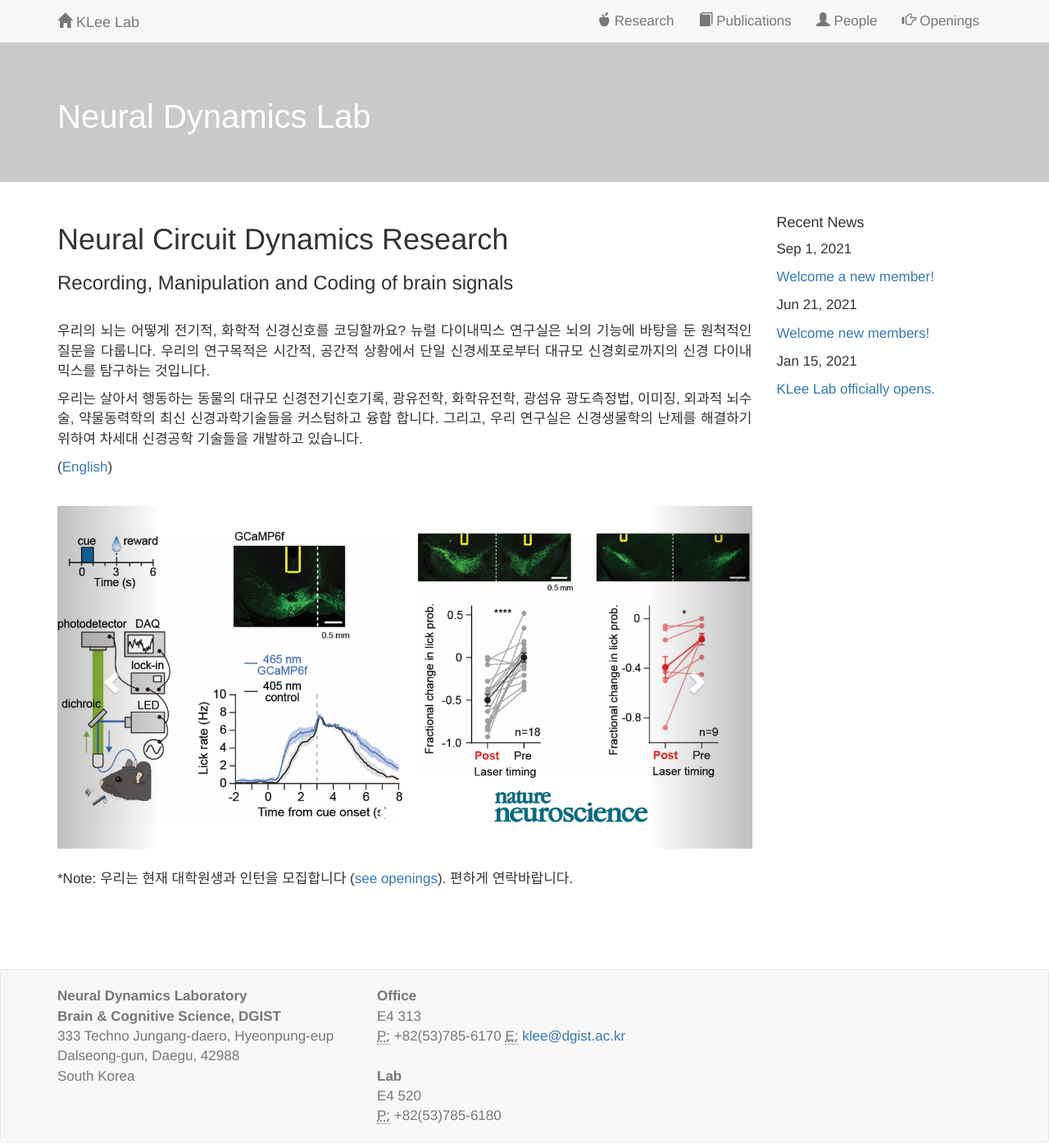
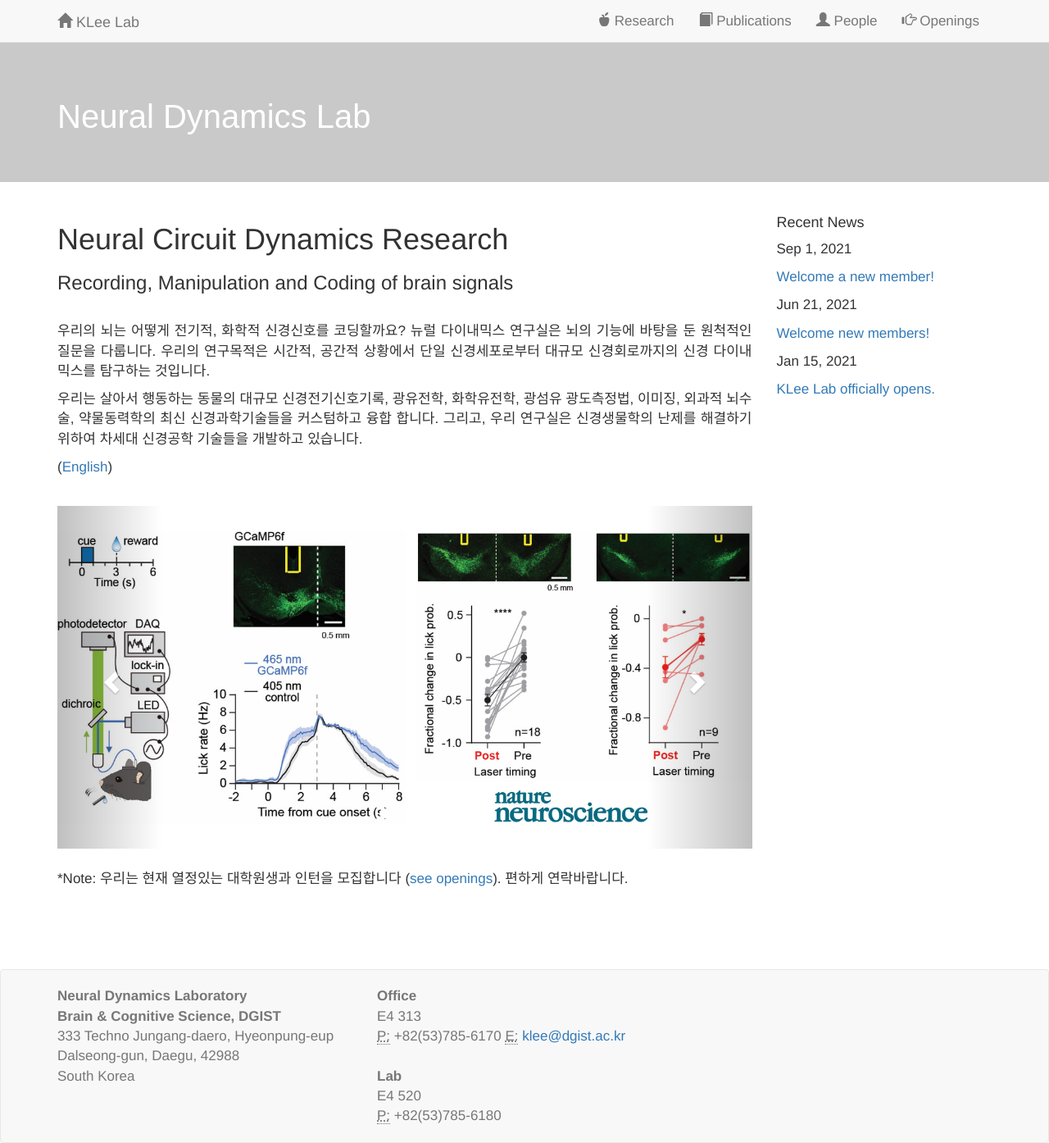
Before and after one commit to kleelab/kleelab.github.io, a Jekyll site: the page built from indexK.html, in a window 1280 px wide. Shown: the whole page at 82% size. Built offline with Jekyll 4.4.1, drawn with Linux system fonts in a browser that asks for light colours; nearby versions of some CDN libraries; a style sheet for code colours, icons or effects is not loaded.

Commit message:
Update indexK.html

```diff
--- a/indexK.html
+++ b/indexK.html
@@ -58,7 +58,7 @@ layout: home
     </a>
 </div>
 <br>
-<p>  *Note: 우리는 현재 대학원생과 인턴을 모집합니다 (<a href="{{ site.url }}{{ site.baseurl }}/joinus">see openings</a>). 편하게 연락바랍니다. </p>
+<p>  *Note: 우리는 현재 열정있는 대학원생과 인턴을 모집합니다 (<a href="{{ site.url }}{{ site.baseurl }}/joinus">see openings</a>). 편하게 연락바랍니다. </p>
 
 
 <!--<IMG SRC="images/CBD_Sara.png" ALT="some text" ALIGN="LEFT" hspace="20" vspace="20" HEIGHT="230">
```
